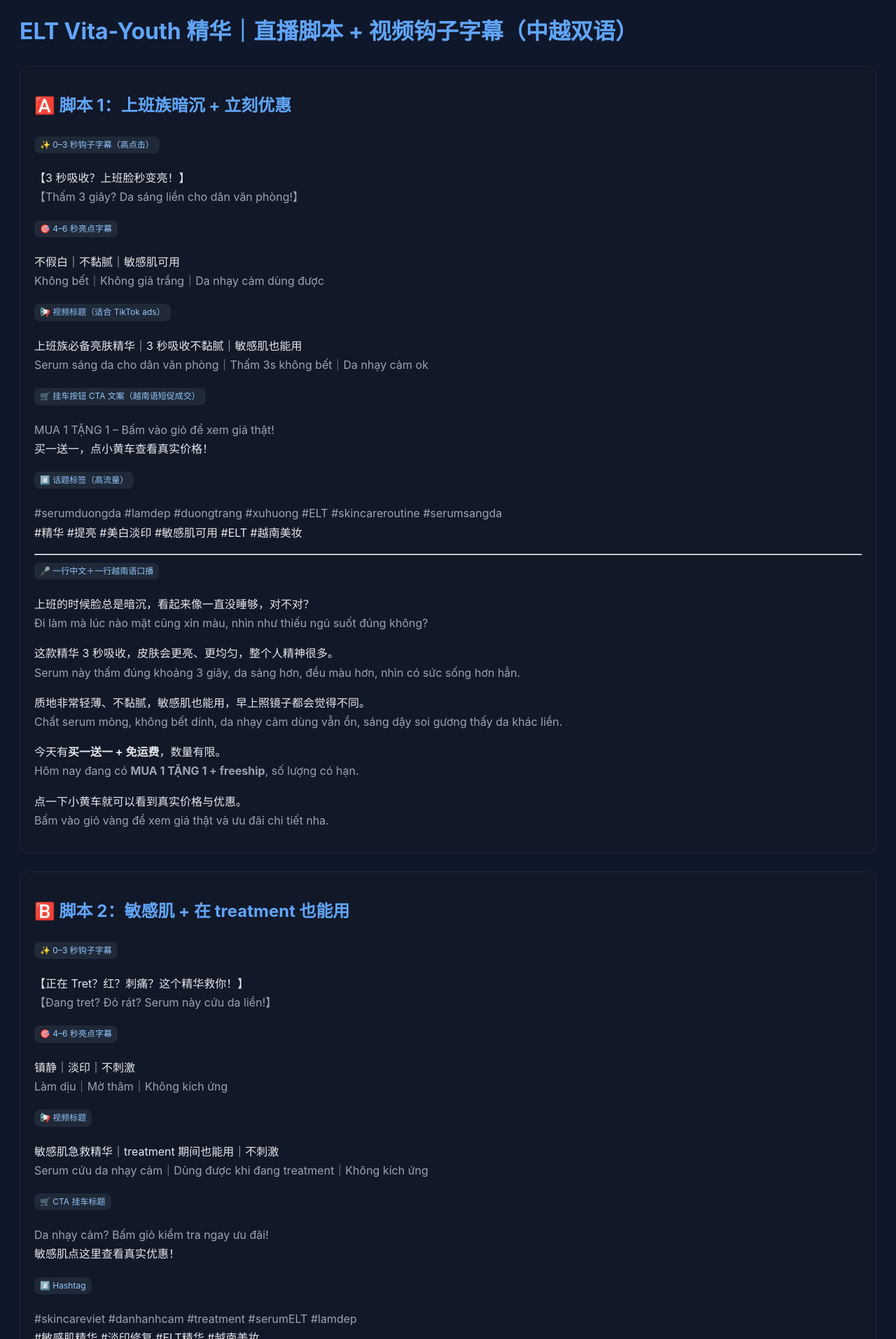
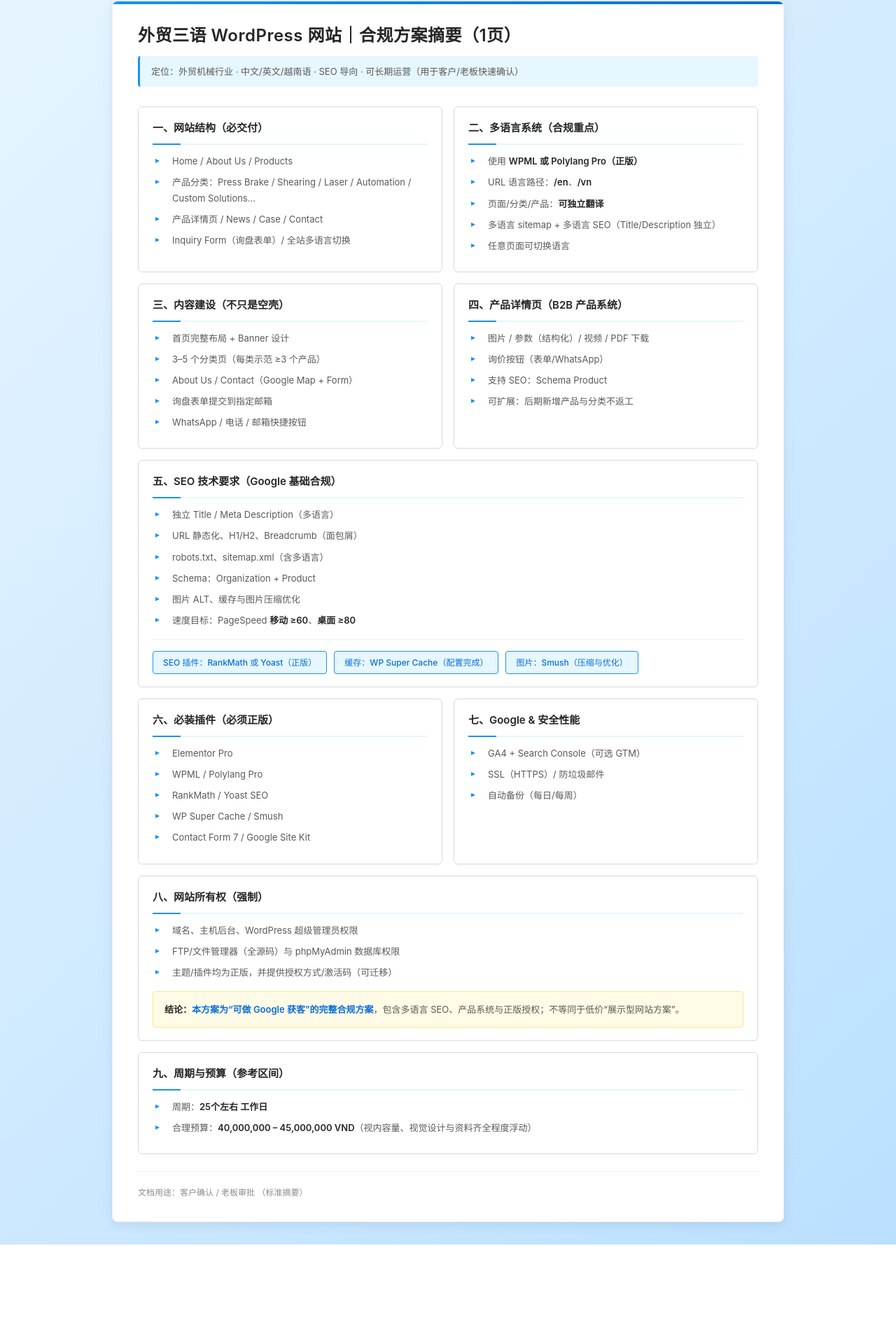
Before and after one commit to zhouxianping1/video, a plain HTML site: page index.html in a window 1280 px wide. Shown: the part 31-1944 px from the top of the page at 70% size. After the commit the page ends 1809 px from the top, so only its background shows below. Drawn offline with Linux system fonts and the light colour scheme.

Commit message:
Update index.html

```diff
--- a/index.html
+++ b/index.html
@@ -1,248 +1,379 @@
 <!doctype html>
 <html lang="zh-CN">
 <head>
-<meta charset="utf-8">
-<title>ELT Vita-Youth 直播脚本｜钩子字幕＋中越双语</title>
-<meta name="viewport" content="width=device-width, initial-scale=1">
-<style>
-  body{
-    background:#0f172a;
-    color:#e5e7eb;
-    font-family:-apple-system,BlinkMacSystemFont,"PingFang SC","Microsoft YaHei",Roboto,Arial,sans-serif;
-    padding:20px;
-    line-height:1.7;
-  }
-  h1,h2{color:#60A5FA;}
-  .box{
-    background:#111827;
-    border:1px solid #1f2937;
-    border-radius:12px;
-    padding:16px 20px;
-    margin-bottom:26px;
-  }
-  .tag{
-    display:inline-block;
-    padding:2px 8px;
-    background:#1f2937;
-    border-radius:8px;
-    font-size:12px;
-    margin-right:6px;
-    margin-bottom:6px;
-    color:#93c5fd;
-  }
-  .cn{color:#e5e7eb;}
-  .vi{color:#9ca3af;}
-</style>
+  <meta charset="utf-8" />
+  <meta name="viewport" content="width=device-width, initial-scale=1" />
+  <title>外贸三语 WordPress 网站｜合规方案摘要（1页）</title>
+  <style>
+    :root{
+      --primary: #1890ff;
+      --primary-dark: #096dd9;
+      --primary-light: #e6f7ff;
+      --text: #262626;
+      --text-secondary: #595959;
+      --text-muted: #8c8c8c;
+      --border: #d9d9d9;
+      --border-light: #f0f0f0;
+      --bg: #f5f5f5;
+      --card: #ffffff;
+      --accent: #52c41a;
+      --warning: #faad14;
+      --shadow: rgba(0,0,0,0.08);
+      --shadow-hover: rgba(0,0,0,0.12);
+    }
+    *{
+      box-sizing: border-box;
+      margin: 0;
+      padding: 0;
+    }
+    body{
+      margin: 0;
+      font-family: -apple-system, BlinkMacSystemFont, "Segoe UI", Roboto, "Helvetica Neue",
+        "PingFang SC", "Hiragino Sans GB", "Microsoft YaHei", "微软雅黑", Arial, sans-serif;
+      color: var(--text);
+      background: linear-gradient(135deg, #e6f4ff 0%, #bae0ff 100%);
+      line-height: 1.6;
+      font-size: 14px;
+      -webkit-font-smoothing: antialiased;
+      -moz-osx-font-smoothing: grayscale;
+    }
+    .wrap{
+      max-width: 1000px;
+      margin: 32px auto;
+      padding: 0 20px;
+    }
+    .sheet{
+      background: var(--card);
+      border: 1px solid var(--border-light);
+      border-radius: 8px;
+      padding: 32px 36px;
+      box-shadow: 0 4px 16px var(--shadow);
+      position: relative;
+      overflow: hidden;
+    }
+    .sheet::before{
+      content: '';
+      position: absolute;
+      top: 0;
+      left: 0;
+      right: 0;
+      height: 4px;
+      background: linear-gradient(90deg, var(--primary) 0%, var(--primary-dark) 100%);
+    }
+    h1{
+      font-size: 24px;
+      font-weight: 600;
+      margin: 0 0 12px 0;
+      color: var(--text);
+      letter-spacing: 0.5px;
+      line-height: 1.4;
+    }
+    .sub{
+      color: var(--text-secondary);
+      font-size: 13px;
+      margin-bottom: 28px;
+      padding: 12px 16px;
+      background: var(--primary-light);
+      border-left: 3px solid var(--primary);
+      border-radius: 4px;
+      line-height: 1.6;
+    }
+    .grid{
+      display: grid;
+      grid-template-columns: repeat(2, 1fr);
+      gap: 16px;
+      margin-bottom: 20px;
+    }
+    .block{
+      border: 1px solid var(--border);
+      border-radius: 6px;
+      padding: 18px 20px;
+      background: var(--card);
+      transition: all 0.3s ease;
+      position: relative;
+    }
+    .block:hover{
+      border-color: var(--primary);
+      box-shadow: 0 2px 8px var(--shadow);
+      transform: translateY(-2px);
+    }
+    .block h2{
+      font-size: 15px;
+      font-weight: 600;
+      margin: 0 0 12px 0;
+      color: var(--text);
+      padding-bottom: 10px;
+      border-bottom: 2px solid var(--primary-light);
+      position: relative;
+    }
+    .block h2::before{
+      content: '';
+      position: absolute;
+      left: 0;
+      bottom: -2px;
+      width: 40px;
+      height: 2px;
+      background: var(--primary);
+    }
+    .block ul{
+      margin: 0;
+      padding-left: 20px;
+      list-style: none;
+    }
+    .block li{
+      margin: 8px 0;
+      font-size: 13px;
+      color: var(--text-secondary);
+      line-height: 1.7;
+      position: relative;
+      padding-left: 8px;
+    }
+    .block li::before{
+      content: '▸';
+      position: absolute;
+      left: -16px;
+      color: var(--primary);
+      font-size: 12px;
+    }
+    .block li b{
+      color: var(--text);
+      font-weight: 600;
+    }
+    .full{
+      grid-column: 1 / -1;
+    }
+    .badges{
+      display: flex;
+      flex-wrap: wrap;
+      gap: 10px;
+      margin-top: 16px;
+      padding-top: 16px;
+      border-top: 1px solid var(--border-light);
+    }
+    .badge{
+      font-size: 12px;
+      border: 1px solid var(--primary);
+      padding: 6px 14px;
+      border-radius: 4px;
+      background: var(--primary-light);
+      color: var(--primary-dark);
+      white-space: nowrap;
+      font-weight: 500;
+      transition: all 0.2s ease;
+    }
+    .badge:hover{
+      background: var(--primary);
+      color: #fff;
+    }
+    .note{
+      font-size: 13px;
+      color: var(--text-secondary);
+      margin-top: 16px;
+      border-top: 1px dashed var(--border);
+      padding-top: 16px;
+      line-height: 1.7;
+      background: #fffbe6;
+      padding: 14px 16px;
+      border-radius: 4px;
+      border: 1px solid #ffe58f;
+    }
+    .note b{
+      color: var(--text);
+      font-weight: 600;
+    }
+    .footer{
+      margin-top: 24px;
+      font-size: 12px;
+      color: var(--text-muted);
+      display: flex;
+      justify-content: space-between;
+      gap: 16px;
+      flex-wrap: wrap;
+      padding-top: 20px;
+      border-top: 1px solid var(--border-light);
+    }
+    .footer div{
+      line-height: 1.6;
+    }
+    .cta{
+      color: var(--primary-dark);
+      font-weight: 600;
+    }
+
+    /* 打印为 1 页 A4 友好 */
+    @media print{
+      body{
+        background: #fff;
+      }
+      .wrap{
+        margin: 0;
+        padding: 0;
+        max-width: none;
+      }
+      .sheet{
+        border: none;
+        border-radius: 0;
+        box-shadow: none;
+        padding: 14mm 14mm;
+      }
+      .sheet::before{
+        display: none;
+      }
+      .block{
+        break-inside: avoid;
+        box-shadow: none;
+      }
+      .block:hover{
+        transform: none;
+      }
+      .badge{
+        background: #fff;
+        border-color: var(--border);
+        color: var(--text);
+      }
+      a{
+        color: inherit;
+        text-decoration: none;
+      }
+    }
+    /* 小屏优化 */
+    @media (max-width: 768px){
+      .wrap{
+        margin: 16px auto;
+        padding: 0 12px;
+      }
+      .sheet{
+        padding: 24px 20px;
+      }
+      h1{
+        font-size: 20px;
+      }
+      .grid{
+        grid-template-columns: 1fr;
+        gap: 14px;
+      }
+      .block{
+        padding: 16px;
+      }
+      .footer{
+        flex-direction: column;
+      }
+    }
+  </style>
 </head>
+<body>
+  <div class="wrap">
+    <div class="sheet">
+      <h1>外贸三语 WordPress 网站｜合规方案摘要（1页）</h1>
+      <div class="sub">
+        定位：外贸机械行业 · 中文/英文/越南语 · SEO 导向 · 可长期运营（用于客户/老板快速确认）
+      </div>
 
-<body>
+      <div class="grid">
+        <div class="block">
+          <h2>一、网站结构（必交付）</h2>
+          <ul>
+            <li>Home / About Us / Products</li>
+            <li>产品分类：Press Brake / Shearing / Laser / Automation / Custom Solutions…</li>
+            <li>产品详情页 / News / Case / Contact</li>
+            <li>Inquiry Form（询盘表单）/ 全站多语言切换</li>
+          </ul>
+        </div>
 
-<h1>ELT Vita-Youth 精华｜直播脚本 + 视频钩子字幕（中越双语）</h1>
+        <div class="block">
+          <h2>二、多语言系统（合规重点）</h2>
+          <ul>
+            <li>使用 <b>WPML 或 Polylang Pro（正版）</b></li>
+            <li>URL 语言路径：<b>/en</b>、<b>/vn</b></li>
+            <li>页面/分类/产品：<b>可独立翻译</b></li>
+            <li>多语言 sitemap + 多语言 SEO（Title/Description 独立）</li>
+            <li>任意页面可切换语言</li>
+          </ul>
+        </div>
 
-<!-- ========================= -->
-<!-- A SCRIPT -->
-<!-- ========================= -->
-<div class="box">
-<h2>🅰️ 脚本 1：上班族暗沉 + 立刻优惠</h2>
+        <div class="block">
+          <h2>三、内容建设（不只是空壳）</h2>
+          <ul>
+            <li>首页完整布局 + Banner 设计</li>
+            <li>3–5 个分类页（每类示范 ≥3 个产品）</li>
+            <li>About Us / Contact（Google Map + Form）</li>
+            <li>询盘表单提交到指定邮箱</li>
+            <li>WhatsApp / 电话 / 邮箱快捷按钮</li>
+          </ul>
+        </div>
 
-<!-- HOOK -->
-<div class="tag">✨ 0–3 秒钩子字幕（高点击）</div>
-<p>
-<span class="cn">【3 秒吸收？上班脸秒变亮！】</span><br>
-<span class="vi">【Thấm 3 giây? Da sáng liền cho dân văn phòng!】</span>
-</p>
+        <div class="block">
+          <h2>四、产品详情页（B2B 产品系统）</h2>
+          <ul>
+            <li>图片 / 参数（结构化）/ 视频 / PDF 下载</li>
+            <li>询价按钮（表单/WhatsApp）</li>
+            <li>支持 SEO：Schema Product</li>
+            <li>可扩展：后期新增产品与分类不返工</li>
+          </ul>
+        </div>
 
-<div class="tag">🎯 4–6 秒亮点字幕</div>
-<p>
-<span class="cn">不假白｜不黏腻｜敏感肌可用</span><br>
-<span class="vi">Không bết｜Không giả trắng｜Da nhạy cảm dùng được</span>
-</p>
+        <div class="block full">
+          <h2>五、SEO 技术要求（Google 基础合规）</h2>
+          <ul>
+            <li>独立 Title / Meta Description（多语言）</li>
+            <li>URL 静态化、H1/H2、Breadcrumb（面包屑）</li>
+            <li>robots.txt、sitemap.xml（含多语言）</li>
+            <li>Schema：Organization + Product</li>
+            <li>图片 ALT、缓存与图片压缩优化</li>
+            <li>速度目标：PageSpeed <b>移动 ≥60</b>、<b>桌面 ≥80</b></li>
+          </ul>
+          <div class="badges">
+            <span class="badge">SEO 插件：RankMath 或 Yoast（正版）</span>
+            <span class="badge">缓存：WP Super Cache（配置完成）</span>
+            <span class="badge">图片：Smush（压缩与优化）</span>
+          </div>
+        </div>
 
-<div class="tag">📢 视频标题（适合 TikTok ads）</div>
-<p>
-<span class="cn">上班族必备亮肤精华｜3 秒吸收不黏腻｜敏感肌也能用</span><br>
-<span class="vi">Serum sáng da cho dân văn phòng｜Thấm 3s không bết｜Da nhạy cảm ok</span>
-</p>
+        <div class="block">
+          <h2>六、必装插件（必须正版）</h2>
+          <ul>
+            <li>Elementor Pro</li>
+            <li>WPML / Polylang Pro</li>
+            <li>RankMath / Yoast SEO</li>
+            <li>WP Super Cache / Smush</li>
+            <li>Contact Form 7 / Google Site Kit</li>
+          </ul>
+        </div>
 
-<div class="tag">🛒 挂车按钮 CTA 文案（越南语短促成交）</div>
-<p>
-<span class="vi">MUA 1 TẶNG 1 – Bấm vào giỏ để xem giá thật!</span><br>
-<span class="cn">买一送一，点小黄车查看真实价格！</span>
-</p>
+        <div class="block">
+          <h2>七、Google & 安全性能</h2>
+          <ul>
+            <li>GA4 + Search Console（可选 GTM）</li>
+            <li>SSL（HTTPS）/ 防垃圾邮件</li>
+            <li>自动备份（每日/每周）</li>
+          </ul>
+        </div>
 
-<div class="tag">#️⃣ 话题标签（高流量）</div>
-<p>
-<span class="vi">#serumduongda #lamdep #duongtrang #xuhuong #ELT #skincareroutine #serumsangda</span><br>
-<span class="cn">#精华 #提亮 #美白淡印 #敏感肌可用 #ELT #越南美妆</span>
-</p>
+        <div class="block full">
+          <h2>八、网站所有权（强制）</h2>
+          <ul>
+            <li>域名、主机后台、WordPress 超级管理员权限</li>
+            <li>FTP/文件管理器（全源码）与 phpMyAdmin 数据库权限</li>
+            <li>主题/插件均为正版，并提供授权方式/激活码（可迁移）</li>
+          </ul>
+          <div class="note">
+            <b>结论：</b><span class="cta">本方案为“可做 Google 获客”的完整合规方案</span>，包含多语言 SEO、产品系统与正版授权；不等同于低价“展示型网站方案”。
+          </div>
+        </div>
 
-<hr>
+        <div class="block full">
+          <h2>九、周期与预算（参考区间）</h2>
+          <ul>
+            <li>周期：<b>25个左右 工作日</b></li>
+            <li>合理预算：<b>40,000,000 – 45,000,000 VND</b>（视内容量、视觉设计与资料齐全程度浮动）</li>
+          </ul>
+        </div>
+      </div>
 
-<!-- SCRIPT CONTENT -->
-<div class="tag">🎤 一行中文＋一行越南语口播</div>
-
-<p>
-<span class="cn">上班的时候脸总是暗沉，看起来像一直没睡够，对不对？</span><br>
-<span class="vi">Đi làm mà lúc nào mặt cũng xỉn màu, nhìn như thiếu ngủ suốt đúng không?</span>
-</p>
-
-<p>
-<span class="cn">这款精华 3 秒吸收，皮肤会更亮、更均匀，整个人精神很多。</span><br>
-<span class="vi">Serum này thấm đúng khoảng 3 giây, da sáng hơn, đều màu hơn, nhìn có sức sống hơn hẳn.</span>
-</p>
-
-<p>
-<span class="cn">质地非常轻薄、不黏腻，敏感肌也能用，早上照镜子都会觉得不同。</span><br>
-<span class="vi">Chất serum mỏng, không bết dính, da nhạy cảm dùng vẫn ổn, sáng dậy soi gương thấy da khác liền.</span>
-</p>
-
-<p>
-<span class="cn">今天有<b>买一送一 + 免运费</b>，数量有限。</span><br>
-<span class="vi">Hôm nay đang có <b>MUA 1 TẶNG 1 + freeship</b>, số lượng có hạn.</span>
-</p>
-
-<p>
-<span class="cn">点一下小黄车就可以看到真实价格与优惠。</span><br>
-<span class="vi">Bấm vào giỏ vàng để xem giá thật và ưu đãi chi tiết nha.</span>
-</p>
-
-</div>
-
-
-<!-- ========================= -->
-<!-- B SCRIPT -->
-<!-- ========================= -->
-<div class="box">
-<h2>🅱️ 脚本 2：敏感肌 + 在 treatment 也能用</h2>
-
-<div class="tag">✨ 0–3 秒钩子字幕</div>
-<p>
-<span class="cn">【正在 Tret？红？刺痛？这个精华救你！】</span><br>
-<span class="vi">【Đang tret? Đỏ rát? Serum này cứu da liền!】</span>
-</p>
-
-<div class="tag">🎯 4–6 秒亮点字幕</div>
-<p>
-<span class="cn">镇静｜淡印｜不刺激</span><br>
-<span class="vi">Làm dịu｜Mờ thâm｜Không kích ứng</span>
-</p>
-
-<div class="tag">📢 视频标题</div>
-<p>
-<span class="cn">敏感肌急救精华｜treatment 期间也能用｜不刺激</span><br>
-<span class="vi">Serum cứu da nhạy cảm｜Dùng được khi đang treatment｜Không kích ứng</span>
-</p>
-
-<div class="tag">🛒 CTA 挂车标题</div>
-<p>
-<span class="vi">Da nhạy cảm? Bấm giỏ kiểm tra ngay ưu đãi!</span><br>
-<span class="cn">敏感肌点这里查看真实优惠！</span>
-</p>
-
-<div class="tag">#️⃣ Hashtag</div>
-<p>
-<span class="vi">#skincareviet #danhanhcam #treatment #serumELT #lamdep</span><br>
-<span class="cn">#敏感肌精华 #淡印修复 #ELT精华 #越南美妆</span>
-</p>
-
-<hr>
-
-<div class="tag">🎤 口播</div>
-
-<p>
-<span class="cn">正在做治疗的皮肤，一点东西都容易刺激，对不对？</span><br>
-<span class="vi">Da đang treatment, dễ đỏ rát nên cứ sợ bôi gì cũng kích ứng đúng không?</span>
-</p>
-
-<p>
-<span class="cn">这瓶是给敏感肌做的，质地轻薄、吸收快、不含刺激成分。</span><br>
-<span class="vi">Serum này sinh ra cho da nhạy cảm, mỏng nhẹ, thấm nhanh, không có hương liệu nồng.</span>
-</p>
-
-<p>
-<span class="cn">很多女孩在用 tret 时，就加它来镇静、淡印，第二天红感明显减少。</span><br>
-<span class="vi">Nhiều bạn đang tret thì thêm em này để làm dịu, hỗ trợ mờ thâm, sáng dậy đỡ đỏ hẳn.</span>
-</p>
-
-<p>
-<span class="cn">现在有<b>买 1 送小样</b>的敏感肌专属优惠，还有免运费。</span><br>
-<span class="vi">Hiện đang có <b>mua 1 tặng kèm sample</b> cho da nhạy cảm, có freeship luôn.</span>
-</p>
-
-<p>
-<span class="cn">点小黄车看成分再下单更安心。</span><br>
-<span class="vi">Bấm vào giỏ vàng xem thành phần rồi quyết cho yên tâm nha.</span>
-</p>
-
-</div>
-
-
-<!-- ========================= -->
-<!-- C SCRIPT -->
-<!-- ========================= -->
-<div class="box">
-<h2>🅾️ 脚本 3：7 天挑战 + 明显前后对比</h2>
-
-<div class="tag">✨ 0–3 秒钩子字幕</div>
-<p>
-<span class="cn">【7 天提亮挑战！敢不敢看前后对比？】</span><br>
-<span class="vi">【Thử thách 7 ngày – dám coi before/after không?】</span>
-</p>
-
-<div class="tag">🎯 4–6 秒亮点字幕</div>
-<p>
-<span class="cn">提亮｜淡印｜均匀肤色</span><br>
-<span class="vi">Sáng da｜Mờ thâm｜Đều màu</span>
-</p>
-
-<div class="tag">📢 视频标题</div>
-<p>
-<span class="cn">7 天亮肤精华｜痘印淡得肉眼可见｜真实对比</span><br>
-<span class="vi">Serum sáng da 7 ngày｜Mờ thâm rõ｜Before–After thật</span>
-</p>
-
-<div class="tag">🛒 CTA 挂车标题</div>
-<p>
-<span class="vi">Muốn thử “7 ngày đổi da”? Bấm xem ưu đãi!</span><br>
-<span class="cn">想挑战“7 天提亮”？点小黄车看优惠！</span>
-</p>
-
-<div class="tag">#️⃣ Hashtag</div>
-<p>
-<span class="vi">#7ngaydoida #serumsangda #elt #lamdep #skincare</span><br>
-<span class="cn">#7天提亮 #淡印提亮 #ELT精华 #越南美妆</span>
-</p>
-
-<hr>
-
-<div class="tag">🎤 口播</div>
-
-<p>
-<span class="cn">我给大家看一下用这瓶精华做的“7 天挑战”。</span><br>
-<span class="vi">Tui cho mấy bà coi thử “thử thách 7 ngày” với serum này nha.</span>
-</p>
-
-<p>
-<span class="cn">第一天皮肤很暗沉、痘印明显，我都有拉近镜头。</span><br>
-<span class="vi">Ngày đầu da xỉn, thâm rõ, tui quay cận luôn.</span>
-</p>
-
-<p>
-<span class="cn">坚持用了 7 天之后，同角度拍，皮肤亮、印淡、整体不灰了。</span><br>
-<span class="vi">Dùng 7 ngày, quay lại đúng góc, da sáng hơn, thâm mờ dần, mặt đỡ tối hẳn.</span>
-</p>
-
-<p>
-<span class="cn">现在有<b>买一送亮肤面膜</b>的套组优惠，数量不多。</span><br>
-<span class="vi">Đang có ưu đãi <b>mua 1 tặng mặt nạ sáng da</b>, số lượng không nhiều đâu.</span>
-</p>
-
-<p>
-<span class="cn">想试试“7 天换一张脸”的，现在就点小黄车抢优惠。</span><br>
-<span class="vi">Ai muốn thử “7 ngày đổi da”, bấm giỏ vàng chốt đơn sớm nha.</span>
-</p>
-
-</div>
-
+      <div class="footer">
+        <div>文档用途：客户确认 / 老板审批  （标准摘要）</div>
+      </div>
+    </div>
+  </div>
 </body>
 </html>
```
